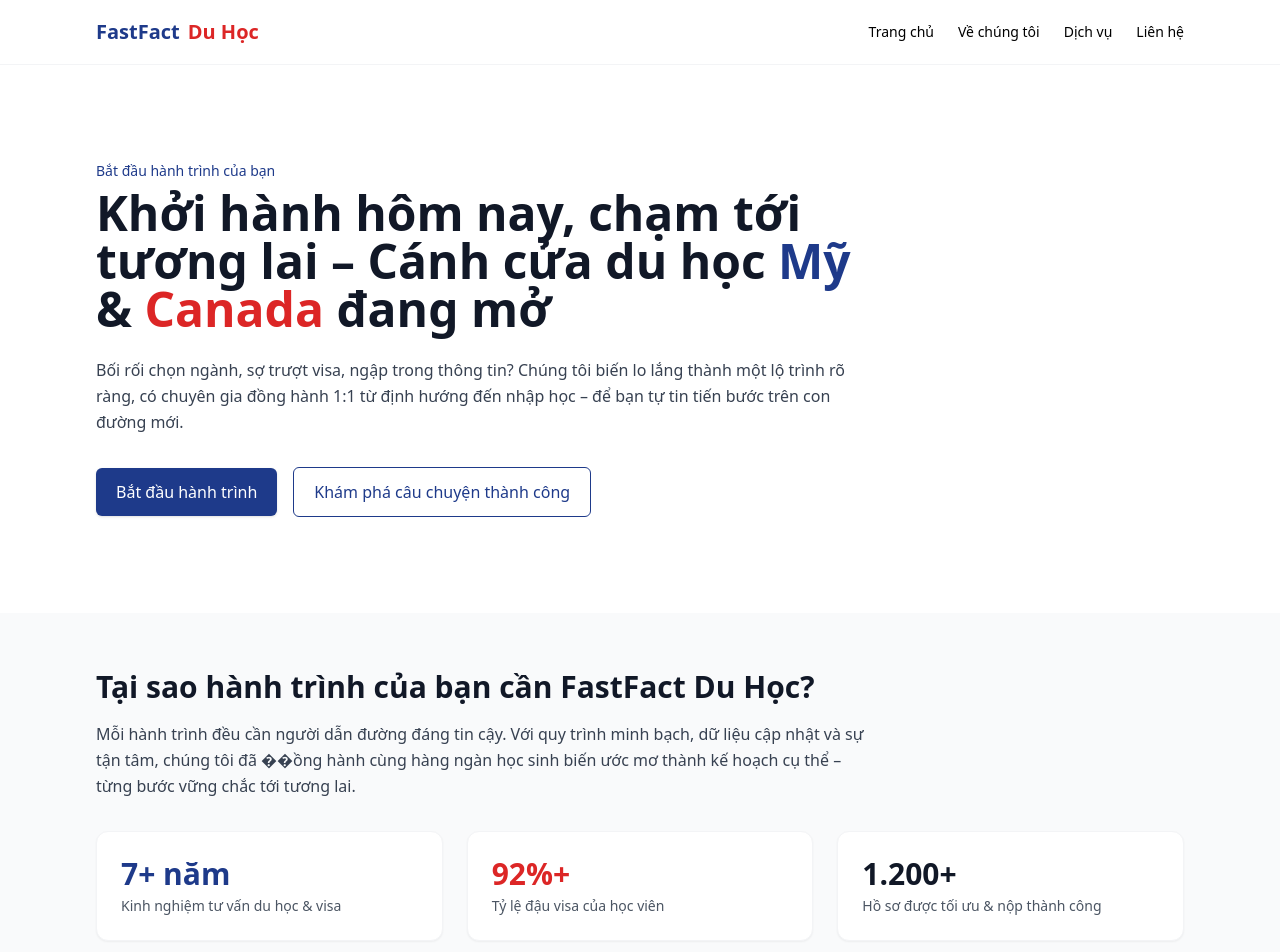
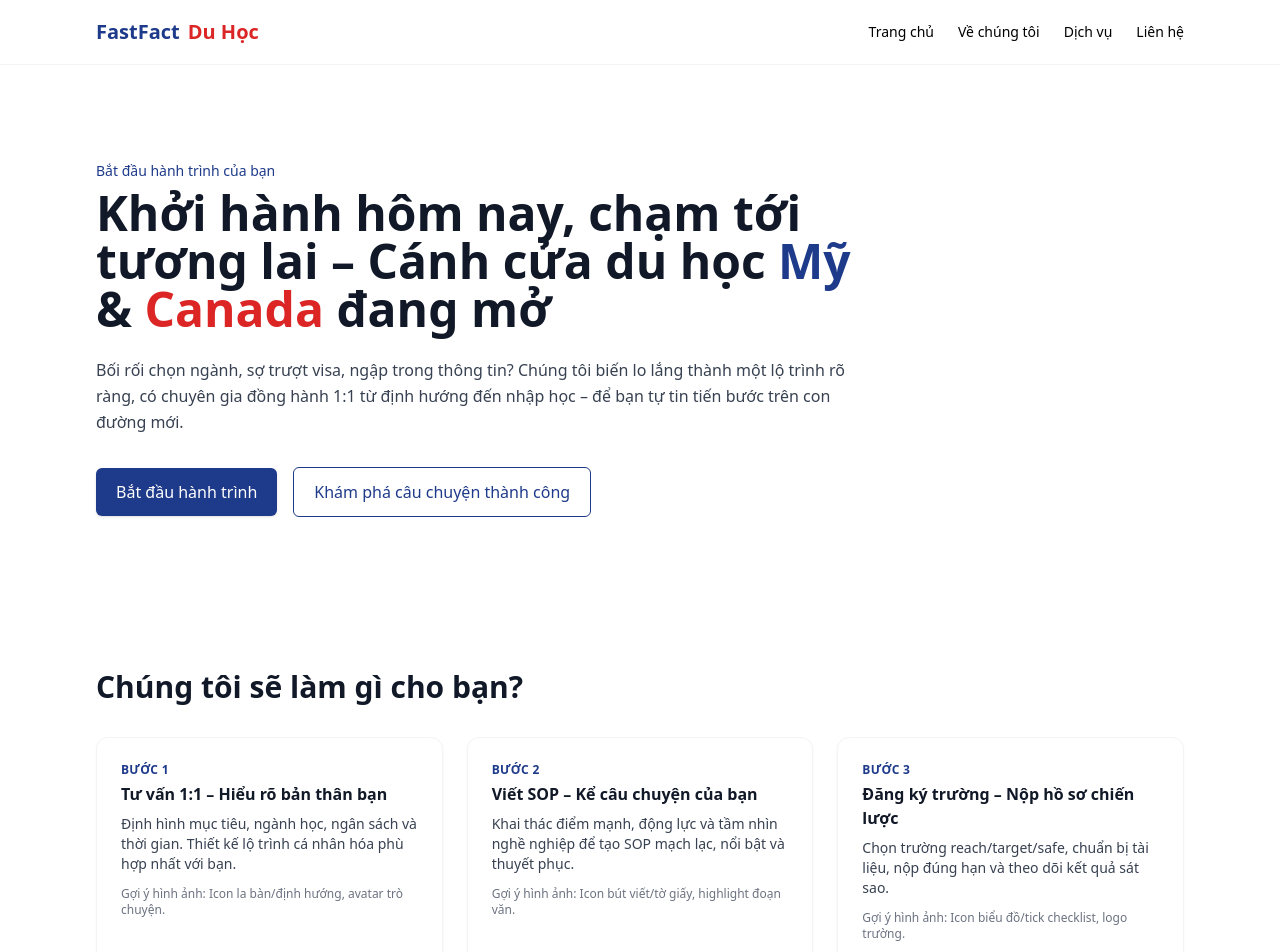
Before and after one commit to huyquochuynh008-sys/fastfactduhoc-fe, a Next.js app: page / in a window 1280 px wide. Shown: the top 952 px of the page. Built offline with nearby package versions, Linux system fonts and the light colour scheme.

Commit message:
Remove Why Us section from Home
cgen-8146518f2fa7461eac40a6d2ed70d231

```diff
--- a/pages/index.tsx
+++ b/pages/index.tsx
@@ -26,29 +26,6 @@ export default function HomePage() {
         </div>
       </section>
 
-      {/* Why Us */}
-      <section className="bg-gray-50 py-14">
-        <div className="section-wrapper">
-          <h2 className="text-2xl sm:text-3xl font-semibold text-gray-900">Tại sao hành trình của bạn cần FastFact Du Học?</h2>
-          <p className="mt-4 body-copy max-w-3xl">
-            Mỗi hành trình đều cần người dẫn đường đáng tin cậy. Với quy trình minh bạch, dữ liệu cập nhật và sự tận tâm, chúng tôi đã ��ồng hành cùng hàng ngàn học sinh biến ước mơ thành kế hoạch cụ thể – từng bước vững chắc tới tương lai.
-          </p>
-          <div className="mt-8 grid gap-6 sm:grid-cols-3">
-            <div className="rounded-xl border border-gray-100 bg-white p-6 shadow-sm">
-              <p className="text-3xl font-bold text-brandBlue">7+ năm</p>
-              <p className="mt-1 text-sm text-gray-600">Kinh nghiệm tư vấn du học & visa</p>
-            </div>
-            <div className="rounded-xl border border-gray-100 bg-white p-6 shadow-sm">
-              <p className="text-3xl font-bold text-brandRed">92%+</p>
-              <p className="mt-1 text-sm text-gray-600">Tỷ lệ đậu visa của học viên</p>
-            </div>
-            <div className="rounded-xl border border-gray-100 bg-white p-6 shadow-sm">
-              <p className="text-3xl font-bold text-gray-900">1.200+</p>
-              <p className="mt-1 text-sm text-gray-600">Hồ sơ được tối ưu & nộp thành công</p>
-            </div>
-          </div>
-        </div>
-      </section>
 
       {/* Services as steps */}
       <section className="py-14">
@@ -82,7 +59,7 @@ export default function HomePage() {
             <div className="rounded-xl border border-gray-100 bg-white p-6 shadow-sm">
               <p className="text-xs font-semibold uppercase tracking-wide text-brandBlue">Bước 5</p>
               <h3 className="mt-1 font-semibold text-gray-900">Đào tạo – Sẵn sàng hòa nhập</h3>
-              <p className="mt-2 text-sm text-gray-700">Luyện phỏng vấn, kỹ năng học tập, quản lý thời gian, hòa nhập văn hóa Mỹ & Canada.</p>
+              <p className="mt-2 text-sm text-gray-700">Luyện phỏng vấn, kỹ năng học tập, quản lý thời gian, hòa nh���p văn hóa Mỹ & Canada.</p>
               <p className="mt-3 text-xs text-gray-500">Gợi ý hình ảnh: Icon tên lửa/vali, bản đồ thế giới.</p>
             </div>
           </div>
```
